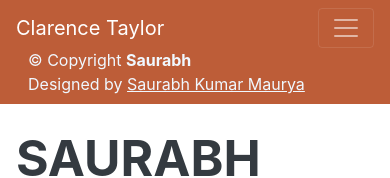
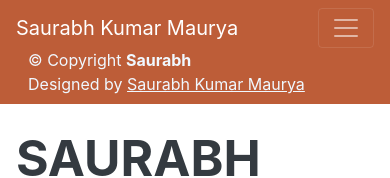
Before and after one commit to saurabh260120/digital_portfolio, a plain HTML site: page index.html in a window 390 px wide. Shown: the top 178 px of the page. Drawn offline with nearby package versions, Linux system fonts and the light colour scheme; a web font is replaced by a local one.

Commit message:
Update index.html

```diff
--- a/index.html
+++ b/index.html
@@ -22,7 +22,7 @@
     <!-- Navigation-->
     <nav class="navbar navbar-expand-lg navbar-dark bg-primary fixed-top" id="sideNav">
         <a class="navbar-brand js-scroll-trigger" href="#page-top">
-            <span class="d-block d-lg-none">Clarence Taylor</span>
+            <span class="d-block d-lg-none">Saurabh Kumar Maurya</span>
             <span class="d-none d-lg-block"><img class="img-fluid img-profile rounded-circle mx-auto mb-2"
                     src="assets/img/saurabh_b&w1.jpg" alt="..." /></span>
         </a>
```
